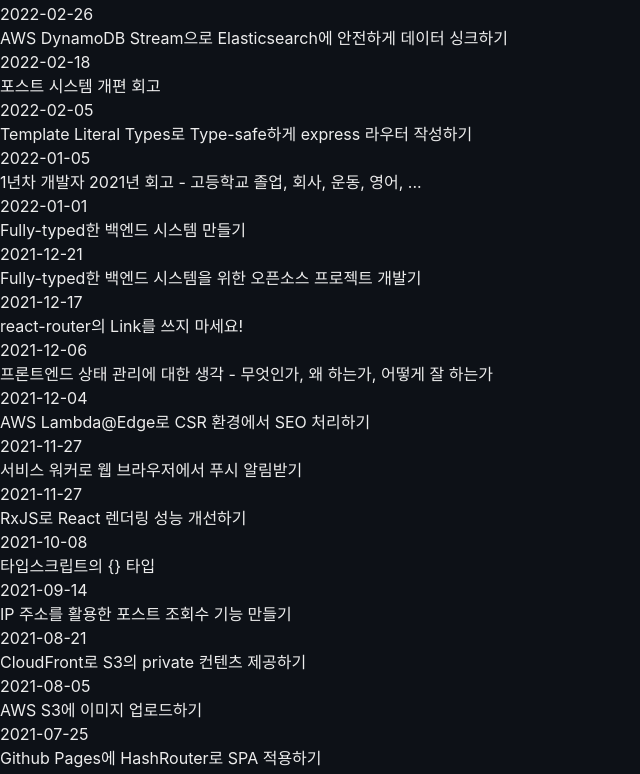
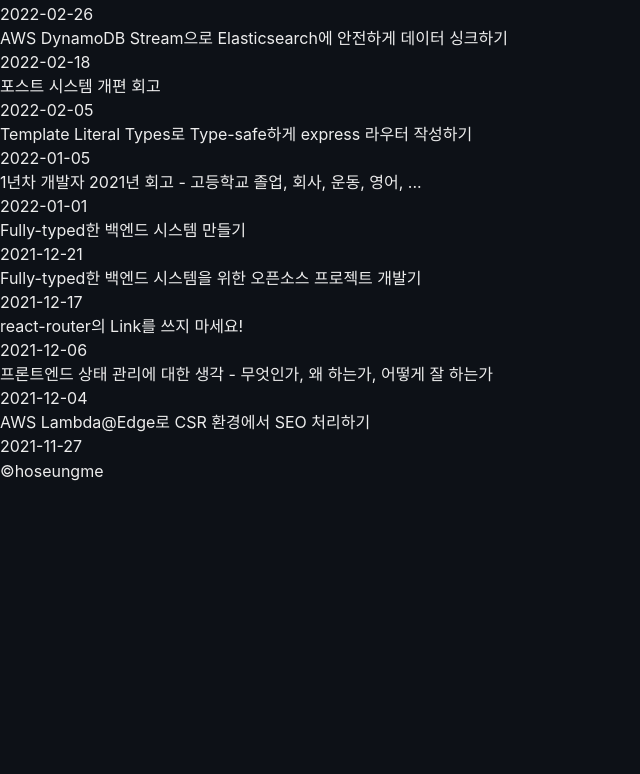
Before and after one commit to hoseungme/blog.hoseung.me, a Next.js app: page / in a window 1280 px wide. Shown: the part 550-1324 px from the top of the page, without its empty margins (0-640 px from the left). After the commit the page ends 1033 px from the top, so only its background shows below. Built offline with nearby package versions, Linux system fonts and the light colour scheme; a web font is replaced by a local one.

Commit message:
add posts query

```diff
--- /dev/null
+++ b/src/app/content/ImpressionArea.tsx
@@ -0,0 +1,33 @@
+import { ReactNode, useEffect, useRef } from "react";
+
+export function ImpressionArea({ onImpressed, children }: { onImpressed: () => void; children: ReactNode }) {
+  const handleOnImpressedRef = useRef(onImpressed);
+  const areaRef = useRef<HTMLDivElement>(null);
+
+  useEffect(() => {
+    handleOnImpressedRef.current = onImpressed;
+  }, [onImpressed]);
+
+  useEffect(() => {
+    const area = areaRef.current;
+    if (!area) {
+      return;
+    }
+
+    const observer = new IntersectionObserver(
+      ([entry]) => {
+        if (entry.isIntersecting) {
+          handleOnImpressedRef.current();
+        }
+      },
+      {
+        rootMargin: "0px",
+        threshold: 0.1,
+      }
+    );
+    observer.observe(area);
+    return () => observer.unobserve(area);
+  }, []);
+
+  return <div ref={areaRef}>{children}</div>;
+}
--- a/src/app/content/Page.tsx
+++ b/src/app/content/Page.tsx
@@ -1,11 +1,18 @@
+"use client";
+
+import { getPosts } from "@/actions/post";
 import { PostSummary } from "@/models/post";
 import { format } from "date-fns";
 import Link from "next/link";
+import { useState } from "react";
+import { ImpressionArea } from "./ImpressionArea";
 
 export function Page({ posts }: { posts: PostSummary[] }) {
+  const postsQuery = usePostsQuery(posts);
+
   return (
     <ul className="w-full flex flex-col m-0 p-0">
-      {posts.map((post) => (
+      {postsQuery.data.map((post) => (
         <li key={post.id} className="py-4">
           <Link href={`/${post.id}`}>
             <h2 className="text-xl mb-1 font-semibold">{post.title}</h2>
@@ -13,6 +20,48 @@
           </Link>
         </li>
       ))}
+      {postsQuery.hasNext && (
+        <ImpressionArea onImpressed={postsQuery.fetchMore}>
+          <div style={{ height: 1 }} />
+        </ImpressionArea>
+      )}
     </ul>
   );
 }
+
+let cache: { data: PostSummary[]; hasNext: boolean } | null = null;
+
+function usePostsQuery(initialPosts: PostSummary[]) {
+  const fetchCount = initialPosts.length;
+  const [data, setData] = useState(() => cache?.data ?? initialPosts);
+  const [offset, setOffset] = useState(() => cache?.data.length ?? initialPosts.length);
+  const [hasNext, setHasNext] = useState(() => cache?.hasNext ?? initialPosts.length === fetchCount);
+  const [isFetching, setIsFetching] = useState(() => false);
+
+  const fetchMore = async () => {
+    if (isFetching) {
+      return;
+    }
+
+    setIsFetching(true);
+
+    const fetched = await getPosts({ limit: fetchCount, offset });
+    const newData = [...data, ...fetched];
+    const newHasNext = fetched.length === fetchCount;
+
+    setData(newData);
+    setOffset(fetched.length + offset);
+    setHasNext(newHasNext);
+
+    cache = { data: newData, hasNext: newHasNext };
+
+    setIsFetching(false);
+  };
+
+  return {
+    data,
+    hasNext,
+    fetchMore,
+    isFetching,
+  };
+}
--- a/src/app/page.tsx
+++ b/src/app/page.tsx
@@ -3,7 +3,7 @@
 import { getPosts } from "@/actions/post";
 
 export default async function Home() {
-  return <Page posts={await getPosts({ limit: 100, offset: 0 })} />;
+  return <Page posts={await getPosts({ limit: 10, offset: 0 })} />;
 }
 
 const title = "hoseung.me";
```
